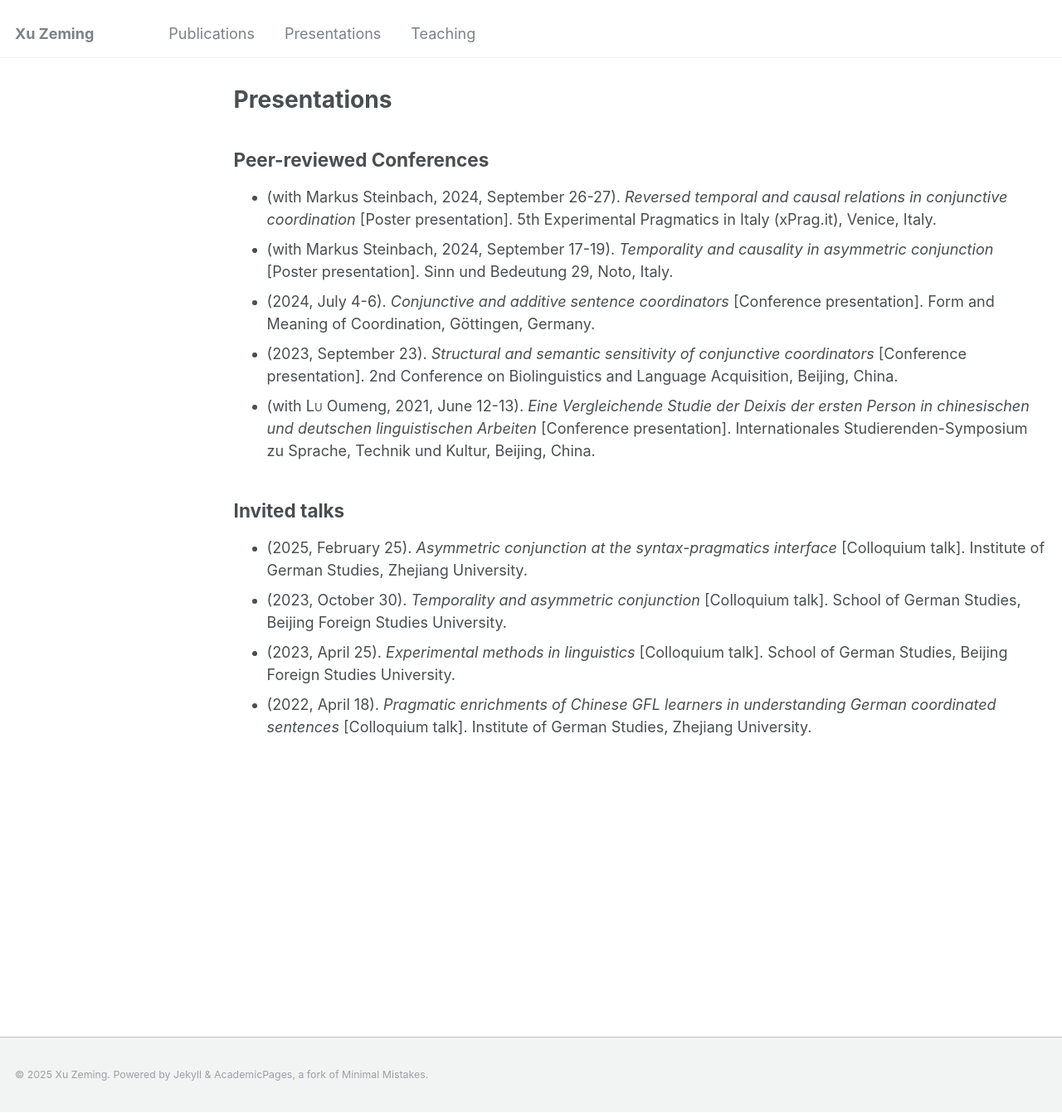
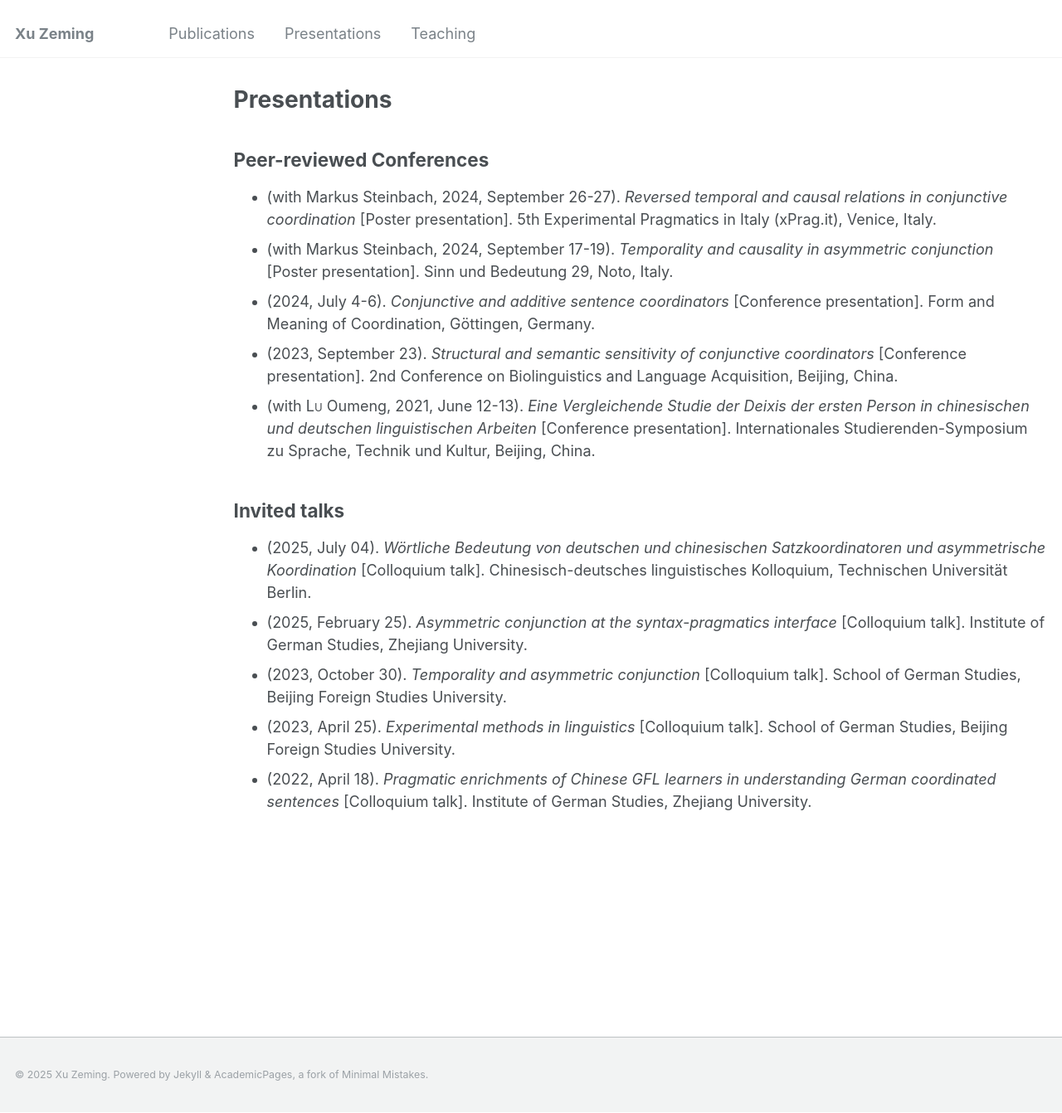
Before and after one commit to xu-zeming/xu-zeming.github.io, a Jekyll site: the page built from _pages/presentations.md, in a window 1280 px wide and 1342 px high. Shown: the whole window at 83% size. Built offline with Jekyll 4.4.1, drawn with Linux system fonts in a browser that asks for light colours.

Commit message:
modified:   _pages/presentations.md

```diff
--- a/_pages/presentations.md
+++ b/_pages/presentations.md
@@ -13,7 +13,7 @@ author_profile: false
 * (with <span style="font-variant:small-caps;">Lu</span> Oumeng, 2021, June 12-13). *Eine Vergleichende Studie der Deixis der ersten Person in chinesischen und deutschen linguistischen Arbeiten* [Conference presentation]. Internationales Studierenden-Symposium zu Sprache, Technik und Kultur, Beijing, China.
 
 ## Invited talks
-
+* (2025, July 04). *Wörtliche Bedeutung von deutschen und chinesischen Satzkoordinatoren und asymmetrische Koordination* [Colloquium talk]. Chinesisch-deutsches linguistisches Kolloquium, Technischen Universität Berlin.
 * (2025, February 25). *Asymmetric conjunction at the syntax-pragmatics interface* [Colloquium talk]. Institute of German Studies, Zhejiang University.
 * (2023, October 30). *Temporality and asymmetric conjunction* [Colloquium talk]. School of German Studies, Beijing Foreign Studies University.
 * (2023, April 25). *Experimental methods in linguistics* [Colloquium talk]. School of German Studies, Beijing Foreign Studies University.
```
